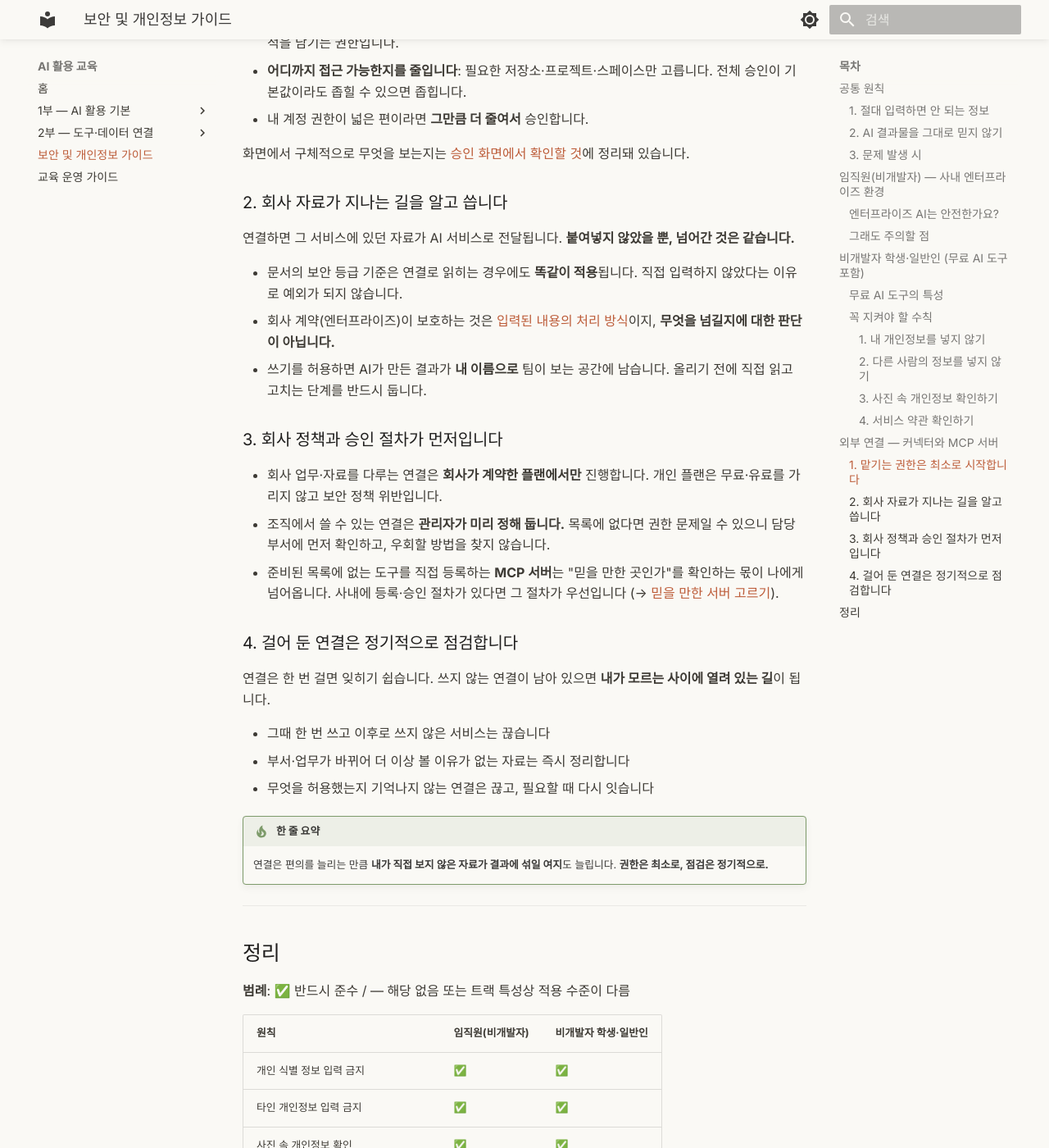
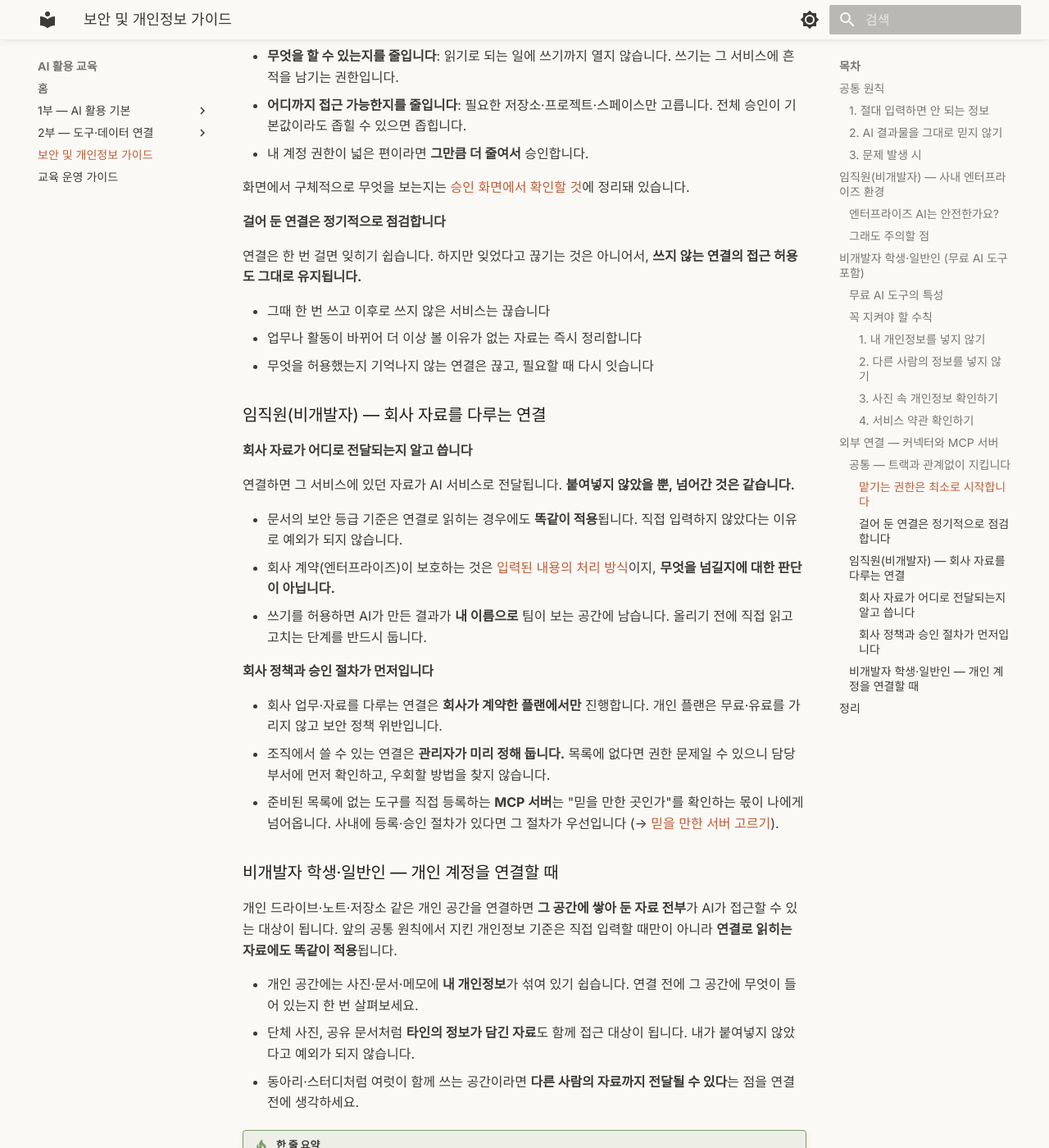
Before and after one commit to scroogy-dev/ai-onboarding, an MkDocs documentation site: the page built from docs/security-guide.md, in a window 1280 px wide and 1400 px high, scrolled down 4004 px. Shown: the whole window at 82% size. Built offline with MkDocs 1.6.1 and Material for MkDocs 9.7.7, drawn with Linux system fonts in a browser that asks for light colours; some of the changed text lies outside the part shown.

Commit message:
docs: 보안 가이드 외부 연결 절을 트랙 구조로 재편 (#49)
- 번호 목록(1~4)을 공통 / 임직원 / 학생·일반인 트랙 소절로 재구성해 기존 절들의 트랙 구분 관례와 정합
- 정기 점검 항목을 공통으로 이동하고, 학생·일반인 트랙에 개인 계정 연결 주의(개인·타인 자료 확인) 신설
- 정리 표에 학생·일반인용 개인 계정 연결 확인 행 추가
- 2부 개요 warning 박스 제목을 연결의 동작(가져오고 남긴다) 중심으로 수정

```diff
--- a/docs/connect/index.md
+++ b/docs/connect/index.md
@@ -66,7 +66,7 @@
     - **연결할 서비스의 계정**은 평소 쓰던 GitHub·Jira·Confluence 계정을 그대로 씁니다. 새로 만들 필요는 없습니다.
     - **회사 환경이라면 관리자 정책을 확인하세요.** 조직에 따라 쓸 수 있는 연결이 미리 정해져 있거나 별도 승인이 필요할 수 있습니다. 목록에 서비스가 보이지 않는다면 권한 문제일 수 있으니 담당 부서에 먼저 확인하세요.
 
-!!! warning "연결은 데이터가 오가는 길을 새로 냅니다"
+!!! warning "연결하면 AI가 자료를 직접 가져오고 남깁니다"
     자료를 일일이 붙여넣지 않아도 되는 만큼, AI가 접근할 수 있는 범위도 함께 넓어집니다. 승인 화면에서 **무엇을 허용하는지 읽고 넘기세요.** 회사 자료가 오가는 연결이라면 사내 정책 확인이 먼저입니다. 지켜야 할 기준은 [보안 및 개인정보 가이드 — 외부 연결](../security-guide.md#external-connection)에 정리돼 있습니다.
 
 ---
--- a/docs/security-guide.md
+++ b/docs/security-guide.md
@@ -121,7 +121,9 @@ AI가 생성한 정보는 **항상 정확하지 않습니다.** 잘못된 사실
 
     한 번 승인하면 그 다음부터 무엇을 가져올지는 AI가 고릅니다. 승인 화면에서 정한 범위가 곧 **앞으로 AI가 볼 수 있는 자료의 범위**입니다.
 
-### 1. 맡기는 권한은 최소로 시작합니다
+### 공통 — 트랙과 관계없이 지킵니다
+
+#### 맡기는 권한은 최소로 시작합니다
 
 연결은 새로운 권한을 만들지 않고 **내 계정 권한을 그대로** 씁니다. 안심할 만한 점이자 동시에 주의할 점입니다. 내가 볼 수 있는 자료라면 연결한 AI도 전부 볼 수 있다는 뜻이기 때문입니다. 그래서 승인 화면에서 정하는 것은 결국 **내 권한 중 얼마만큼을 AI에게 맡길지**이고, 맡기는 크기는 두 방향에서 줄일 수 있습니다.
 
@@ -131,7 +133,17 @@ AI가 생성한 정보는 **항상 정확하지 않습니다.** 잘못된 사실
 
 화면에서 구체적으로 무엇을 보는지는 [승인 화면에서 확인할 것](connect/connectors.md#approval-screen)에 정리돼 있습니다.
 
-### 2. 회사 자료가 지나는 길을 알고 씁니다
+#### 걸어 둔 연결은 정기적으로 점검합니다
+
+연결은 한 번 걸면 잊히기 쉽습니다. 하지만 잊었다고 끊기는 것은 아니어서, **쓰지 않는 연결의 접근 허용도 그대로 유지됩니다.**
+
+- 그때 한 번 쓰고 이후로 쓰지 않은 서비스는 끊습니다
+- 업무나 활동이 바뀌어 더 이상 볼 이유가 없는 자료는 즉시 정리합니다
+- 무엇을 허용했는지 기억나지 않는 연결은 끊고, 필요할 때 다시 잇습니다
+
+### 임직원(비개발자) — 회사 자료를 다루는 연결
+
+#### 회사 자료가 어디로 전달되는지 알고 씁니다
 
 연결하면 그 서비스에 있던 자료가 AI 서비스로 전달됩니다. **붙여넣지 않았을 뿐, 넘어간 것은 같습니다.**
 
@@ -139,19 +151,19 @@ AI가 생성한 정보는 **항상 정확하지 않습니다.** 잘못된 사실
 - 회사 계약(엔터프라이즈)이 보호하는 것은 [입력된 내용의 처리 방식](#enterprise-ai)이지, **무엇을 넘길지에 대한 판단이 아닙니다.**
 - 쓰기를 허용하면 AI가 만든 결과가 **내 이름으로** 팀이 보는 공간에 남습니다. 올리기 전에 직접 읽고 고치는 단계를 반드시 둡니다.
 
-### 3. 회사 정책과 승인 절차가 먼저입니다
+#### 회사 정책과 승인 절차가 먼저입니다
 
 - 회사 업무·자료를 다루는 연결은 **회사가 계약한 플랜에서만** 진행합니다. 개인 플랜은 무료·유료를 가리지 않고 보안 정책 위반입니다.
 - 조직에서 쓸 수 있는 연결은 **관리자가 미리 정해 둡니다.** 목록에 없다면 권한 문제일 수 있으니 담당 부서에 먼저 확인하고, 우회할 방법을 찾지 않습니다.
 - 준비된 목록에 없는 도구를 직접 등록하는 **MCP 서버**는 "믿을 만한 곳인가"를 확인하는 몫이 나에게 넘어옵니다. 사내에 등록·승인 절차가 있다면 그 절차가 우선입니다 (→ [믿을 만한 서버 고르기](connect/mcp-servers.md#choosing)).
 
-### 4. 걸어 둔 연결은 정기적으로 점검합니다
+### 비개발자 학생·일반인 — 개인 계정을 연결할 때
 
-연결은 한 번 걸면 잊히기 쉽습니다. 쓰지 않는 연결이 남아 있으면 **내가 모르는 사이에 열려 있는 길**이 됩니다.
+개인 드라이브·노트·저장소 같은 개인 공간을 연결하면 **그 공간에 쌓아 둔 자료 전부**가 AI가 접근할 수 있는 대상이 됩니다. 앞의 공통 원칙에서 지킨 개인정보 기준은 직접 입력할 때만이 아니라 **연결로 읽히는 자료에도 똑같이 적용**됩니다.
 
-- 그때 한 번 쓰고 이후로 쓰지 않은 서비스는 끊습니다
-- 부서·업무가 바뀌어 더 이상 볼 이유가 없는 자료는 즉시 정리합니다
-- 무엇을 허용했는지 기억나지 않는 연결은 끊고, 필요할 때 다시 잇습니다
+- 개인 공간에는 사진·문서·메모에 **내 개인정보**가 섞여 있기 쉽습니다. 연결 전에 그 공간에 무엇이 들어 있는지 한 번 살펴보세요.
+- 단체 사진, 공유 문서처럼 **타인의 정보가 담긴 자료**도 함께 접근 대상이 됩니다. 내가 붙여넣지 않았다고 예외가 되지 않습니다.
+- 동아리·스터디처럼 여럿이 함께 쓰는 공간이라면 **다른 사람의 자료까지 전달될 수 있다**는 점을 연결 전에 생각하세요.
 
 !!! tip "한 줄 요약"
     연결은 편의를 늘리는 만큼 **내가 직접 보지 않은 자료가 결과에 섞일 여지**도 늘립니다. **권한은 최소로, 점검은 정기적으로.**
@@ -174,4 +186,5 @@ AI가 생성한 정보는 **항상 정확하지 않습니다.** 잘못된 사실
 | 안 쓰는 연결 점검·해제 | ✅ | ✅ |
 | 문서 보안 등급 확인 | ✅ (사내 문서) | — |
 | 연결은 회사 계약 플랜에서만 | ✅ (사내 자료) | — |
+| 개인 계정 연결 전 개인·타인 자료 확인 | — | ✅ |
 | 서비스 약관 확인 | — (회사가 계약) | ✅ |
```
